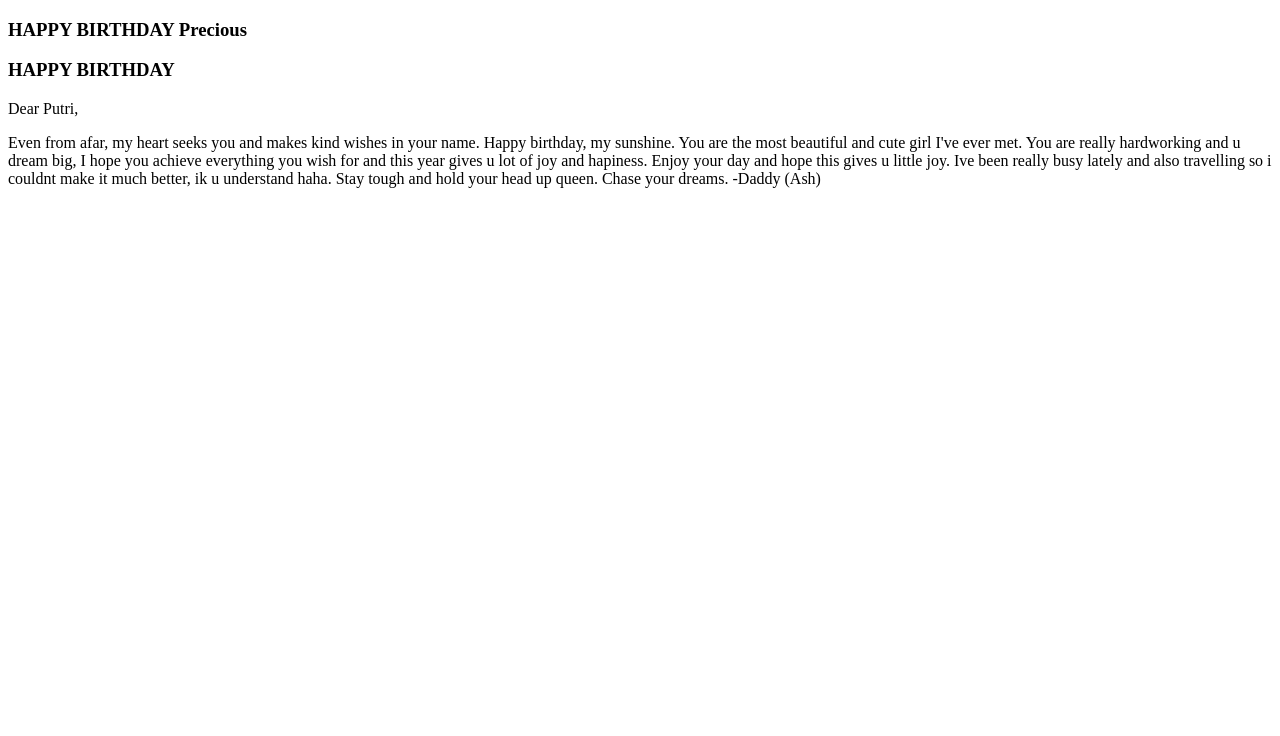
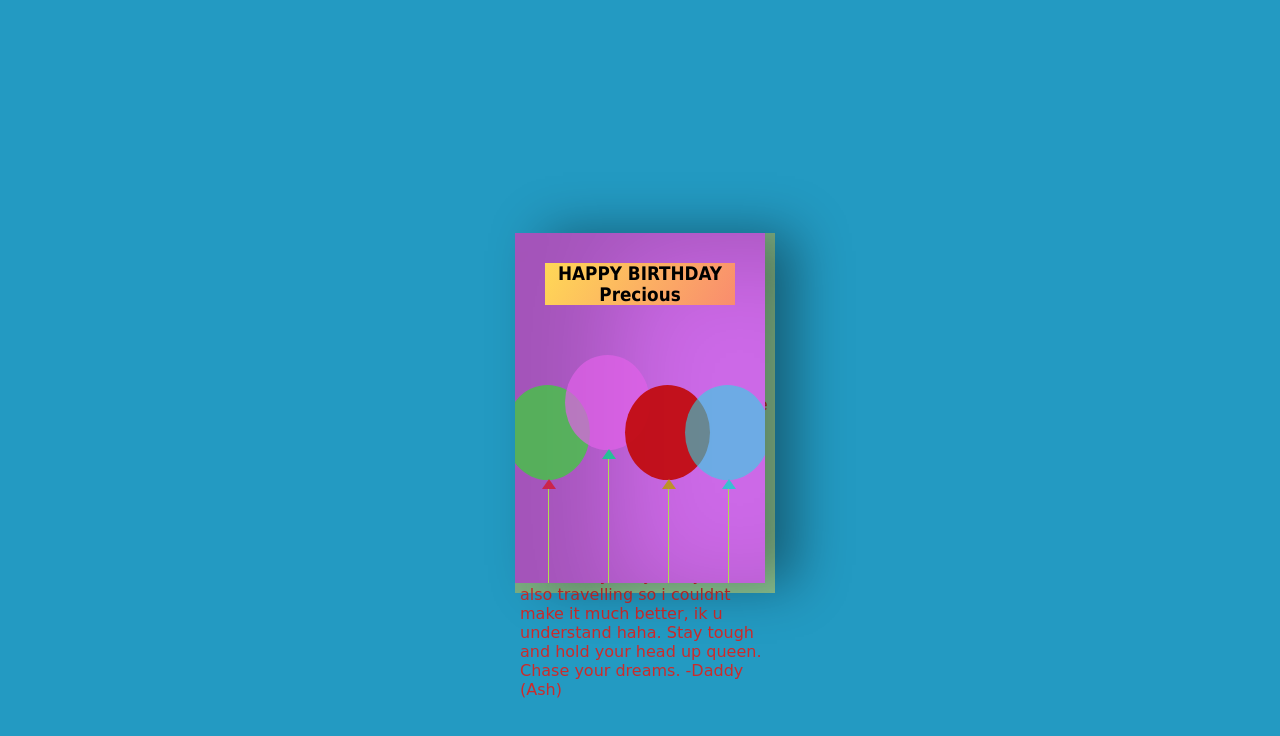
Before and after one commit to dashpravash/dashpravash.github.io, a plain HTML site: page index.html in a window 1280 px wide. Drawn offline with Linux system fonts and the light colour scheme.

Commit message:
index.html

```diff
--- a/index.html
+++ b/index.html
@@ -9,7 +9,7 @@
     <title>Happy Birthday</title>
     <!-- CSS -->
   </head>
-     <link rel="style" type="text/css" href="https://dashpravash.github.io/style.css">
+     <link rel="stylesheet" type="text/css" href="https://dashpravash.github.io/style.css">
   <body>
     <div class="birthdayCard">
       <div class="cardFront">
```
